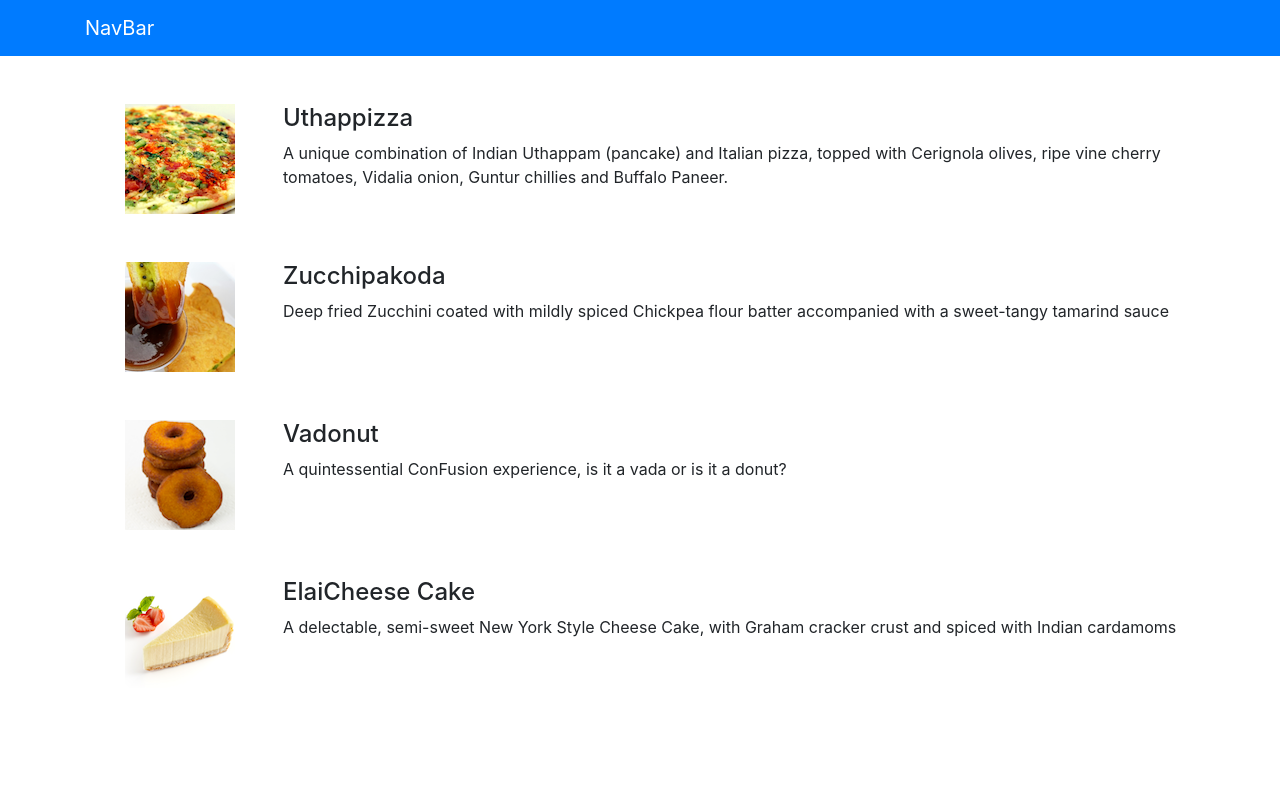
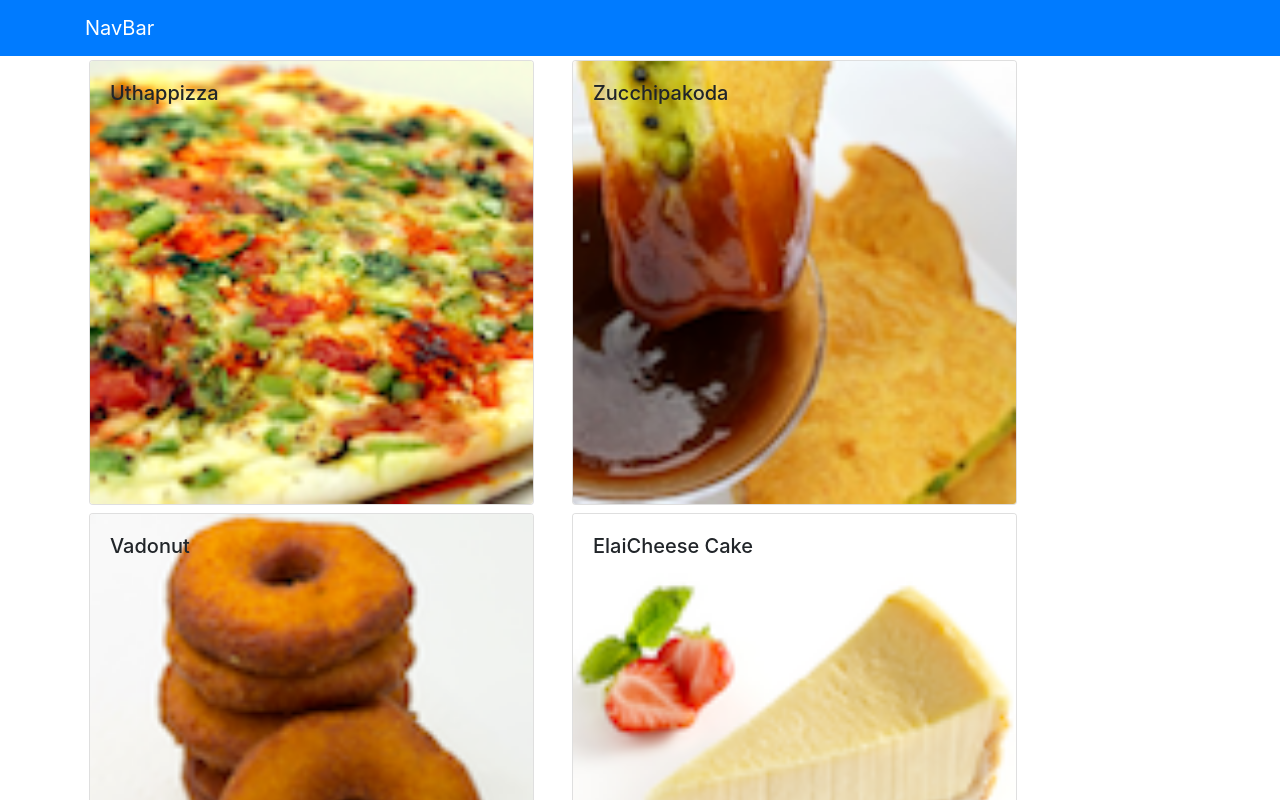
Before and after one commit to bhargavi092/Veggies, a React (Create React App) app: page / in a window 1280 px wide. Shown: the top 800 px of the page. Built offline with nearby package versions, Linux system fonts and the light colour scheme.

Commit message:
Components part2

```diff
--- a/src/App.js
+++ b/src/App.js
@@ -2,8 +2,19 @@ import logo from './logo.svg';
 import {Navbar, NavbarBrand} from 'reactstrap';
 import './App.css';
 import Menu from './components/MenuComponent';
+import { Component } from 'react';
+import { DISHES } from './shared/dishes';
 
-function App() {
+class App extends Component{
+
+  constructor(props){
+    super(props);
+
+    this.state={
+      dishes: DISHES
+    };
+  }
+  render(){
     return (
       <div className="App">
         <Navbar dark color="primary">
@@ -11,9 +22,11 @@ function App() {
             <NavbarBrand href="/">NavBar</NavbarBrand>
           </div>
         </Navbar>
-      <Menu/>
+        <Menu dishes={this.state.dishes}/>
       </div>
     );
   }
 
+}
+
 export default App;
--- a/src/components/MenuComponent.js
+++ b/src/components/MenuComponent.js
@@ -1,62 +1,49 @@
 import React, { Component } from 'react'
-import { Media } from 'reactstrap';
+import { Media , Card, CardBody,CardImg,CardImgOverlay,CardText,CardTitle} from 'reactstrap';
 
 class Menu extends Component {
     constructor(props){
         super(props);
 
         this.state = {
-            dishes: [
-                {
-                    id: 0,
-                    name:'Uthappizza',
-                    image: 'assets/images/uthappizza.png',
-                    category: 'mains',
-                    label:'Hot',
-                    price:'4.99',
-                    description:'A unique combination of Indian Uthappam (pancake) and Italian pizza, topped with Cerignola olives, ripe vine cherry tomatoes, Vidalia onion, Guntur chillies and Buffalo Paneer.'                        },
-                 {
-                    id: 1,
-                    name:'Zucchipakoda',
-                    image: 'assets/images/zucchipakoda.png',
-                    category: 'appetizer',
-                    label:'',
-                    price:'1.99',
-                    description:'Deep fried Zucchini coated with mildly spiced Chickpea flour batter accompanied with a sweet-tangy tamarind sauce'                        },
-                 {
-                    id: 2,
-                    name:'Vadonut',
-                    image: 'assets/images/vadonut.png',
-                    category: 'appetizer',
-                    label:'New',
-                    price:'1.99',
-                    description:'A quintessential ConFusion experience, is it a vada or is it a donut?'  },
-                 {
-                    id: 3,
-                    name:'ElaiCheese Cake',
-                    image: 'assets/images/elaicheesecake.png',
-                    category: 'dessert',
-                    label:'',
-                    price:'2.99',
-                    description:'A delectable, semi-sweet New York Style Cheese Cake, with Graham cracker crust and spiced with Indian cardamoms' }
-            ]
+            selectedDish:null
+        }
+    }
+
+    onDishSelect(dish){
+        this.setState({selectedDish:dish});
+    }
+
+    renderDish(dish){
+        if(dish!=null){
+            return(
+                <Card>
+                    <CardImg width="100%" src={dish.image} alt={dish.name}/>
+                    <CardBody>
+                        <CardTitle>{dish.name}</CardTitle>
+                        <CardText>{dish.description}</CardText>
+                    </CardBody>
+                </Card>
+            )
+        }
+        else{
+            return(
+                <div></div>
+            )
         }
     }
 
   render() {
 
-    const menu = this.state.dishes.map( (dish)=>{
+    const menu = this.props.dishes.map( (dish)=>{
         return(
-            <div key={dish.id} className="col-12 mt-5">
-                <Media tag='li'>
-                    <Media left middle>
-                        <Media object src={dish.image} alt={dish.name}/>
-                    </Media>
-                    <Media body className="ml-5">
-                        <Media heading>{dish.name}</Media>
-                        <p>{dish.description}</p>
-                    </Media>
-                </Media>
+            <div key={dish.id} className="col-12 col-md-5 m-1">
+                <Card onClick={()=> this.onDishSelect(dish)}>
+                        <CardImg width="100%" src={dish.image} alt={dish.name}/>
+                    <CardImgOverlay>
+                        <CardTitle>{dish.name}</CardTitle>
+                    </CardImgOverlay>
+                </Card>
             </div>
         )
     });
@@ -64,9 +51,10 @@ class Menu extends Component {
     return (
       <div className='container'>
         <div className='row'>
-            <Media list>
                 {menu}
-            </Media>
+        </div>
+        <div className='row'>
+            {this.renderDish(this.state.selectedDish)}
         </div>
       </div>
     );
--- /dev/null
+++ b/src/shared/dishes.js
@@ -0,0 +1,186 @@
+export const DISHES =
+    [
+        {
+        id: 0,
+        name:'Uthappizza',
+        image: 'assets/images/uthappizza.png',
+        category: 'mains',
+        label:'Hot',
+        price:'4.99',
+        description:'A unique combination of Indian Uthappam (pancake) and Italian pizza, topped with Cerignola olives, ripe vine cherry tomatoes, Vidalia onion, Guntur chillies and Buffalo Paneer.',
+        comments: [
+            {
+            id: 0,
+            rating: 5,
+            comment: "Imagine all the eatables, living in conFusion!",
+            author: "John Lemon",
+            date: "2012-10-16T17:57:28.556094Z"
+            },
+            {
+            id: 1,
+            rating: 4,
+            comment: "Sends anyone to heaven, I wish I could get my mother-in-law to eat it!",
+            author: "Paul McVites",
+            date: "2014-09-05T17:57:28.556094Z"
+            },
+            {
+            id: 2,
+            rating: 3,
+            comment: "Eat it, just eat it!",
+            author: "Michael Jaikishan",
+            date: "2015-02-13T17:57:28.556094Z"
+            },
+            {
+            id: 3,
+            rating: 4,
+            comment: "Ultimate, Reaching for the stars!",
+            author: "Ringo Starry",
+            date: "2013-12-02T17:57:28.556094Z"
+            },
+            {
+            id: 4,
+            rating: 2,
+            comment: "It's your birthday, we're gonna party!",
+            author: "25 Cent",
+            date: "2011-12-02T17:57:28.556094Z"
+            }
+        ]                        },
+        {
+        id: 1,
+        name:'Zucchipakoda',
+        image: 'assets/images/zucchipakoda.png',
+        category: 'appetizer',
+        label:'',
+        price:'1.99',
+        description:'Deep fried Zucchini coated with mildly spiced Chickpea flour batter accompanied with a sweet-tangy tamarind sauce',
+        comments: [
+            {
+            id: 0,
+            rating: 5,
+            comment: "Imagine all the eatables, living in conFusion!",
+            author: "John Lemon",
+            date: "2012-10-16T17:57:28.556094Z"
+            },
+            {
+            id: 1,
+            rating: 4,
+            comment: "Sends anyone to heaven, I wish I could get my mother-in-law to eat it!",
+            author: "Paul McVites",
+            date: "2014-09-05T17:57:28.556094Z"
+            },
+            {
+            id: 2,
+            rating: 3,
+            comment: "Eat it, just eat it!",
+            author: "Michael Jaikishan",
+            date: "2015-02-13T17:57:28.556094Z"
+            },
+            {
+            id: 3,
+            rating: 4,
+            comment: "Ultimate, Reaching for the stars!",
+            author: "Ringo Starry",
+            date: "2013-12-02T17:57:28.556094Z"
+            },
+            {
+            id: 4,
+            rating: 2,
+            comment: "It's your birthday, we're gonna party!",
+            author: "25 Cent",
+            date: "2011-12-02T17:57:28.556094Z"
+            }
+        ]
+        },
+        {
+        id: 2,
+        name:'Vadonut',
+        image: 'assets/images/vadonut.png',
+        category: 'appetizer',
+        label:'New',
+        price:'1.99',
+        description:'A quintessential ConFusion experience, is it a vada or is it a donut?',
+        comments: [
+            {
+            id: 0,
+            rating: 5,
+            comment: "Imagine all the eatables, living in conFusion!",
+            author: "John Lemon",
+            date: "2012-10-16T17:57:28.556094Z"
+            },
+            {
+            id: 1,
+            rating: 4,
+            comment: "Sends anyone to heaven, I wish I could get my mother-in-law to eat it!",
+            author: "Paul McVites",
+            date: "2014-09-05T17:57:28.556094Z"
+            },
+            {
+            id: 2,
+            rating: 3,
+            comment: "Eat it, just eat it!",
+            author: "Michael Jaikishan",
+            date: "2015-02-13T17:57:28.556094Z"
+            },
+            {
+            id: 3,
+            rating: 4,
+            comment: "Ultimate, Reaching for the stars!",
+            author: "Ringo Starry",
+            date: "2013-12-02T17:57:28.556094Z"
+            },
+            {
+            id: 4,
+            rating: 2,
+            comment: "It's your birthday, we're gonna party!",
+            author: "25 Cent",
+            date: "2011-12-02T17:57:28.556094Z"
+            }
+        ]
+        },
+        {
+        id: 3,
+        name:'ElaiCheese Cake',
+        image: 'assets/images/elaicheesecake.png',
+        category: 'dessert',
+        label:'',
+        price:'2.99',
+        description:'A delectable, semi-sweet New York Style Cheese Cake, with Graham cracker crust and spiced with Indian cardamoms',
+        comments: [
+            {
+            id: 0,
+            rating: 5,
+            comment: "Imagine all the eatables, living in conFusion!",
+            author: "John Lemon",
+            date: "2012-10-16T17:57:28.556094Z"
+            },
+            {
+            id: 1,
+            rating: 4,
+            comment: "Sends anyone to heaven, I wish I could get my mother-in-law to eat it!",
+            author: "Paul McVites",
+            date: "2014-09-05T17:57:28.556094Z"
+            },
+            {
+            id: 2,
+            rating: 3,
+            comment: "Eat it, just eat it!",
+            author: "Michael Jaikishan",
+            date: "2015-02-13T17:57:28.556094Z"
+            },
+            {
+            id: 3,
+            rating: 4,
+            comment: "Ultimate, Reaching for the stars!",
+            author: "Ringo Starry",
+            date: "2013-12-02T17:57:28.556094Z"
+            },
+            {
+            id: 4,
+            rating: 2,
+            comment: "It's your birthday, we're gonna party!",
+            author: "25 Cent",
+            date: "2011-12-02T17:57:28.556094Z"
+            }
+        ]
+        }
+    ];
```
Lines whose indentation alone changed are shown as unchanged.
